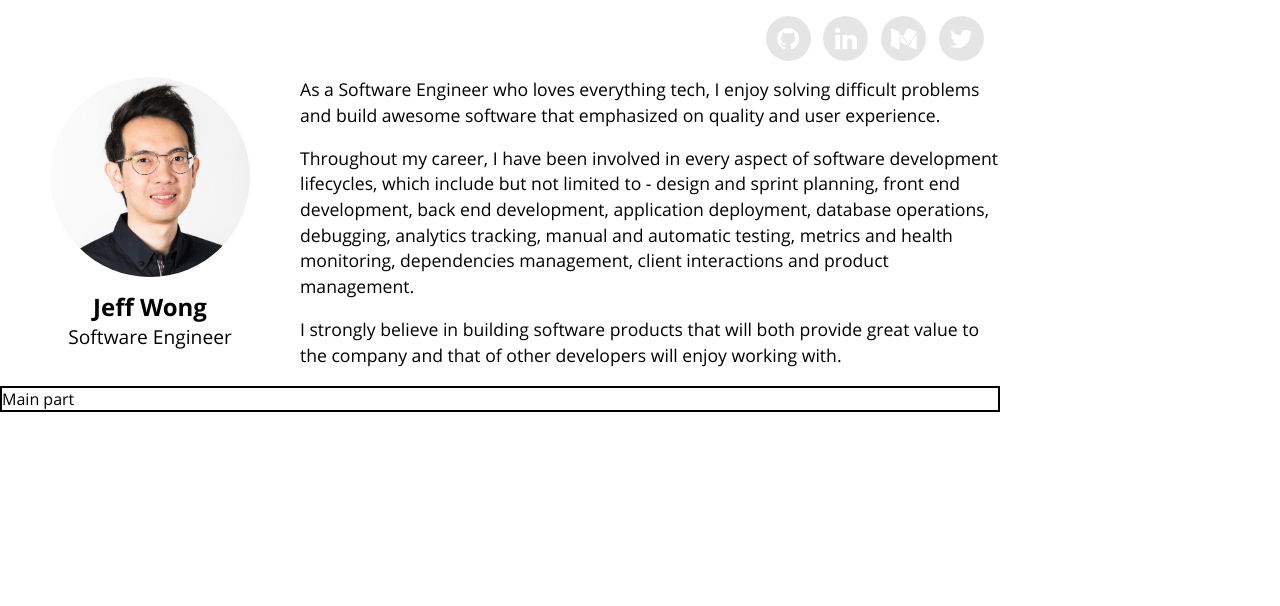
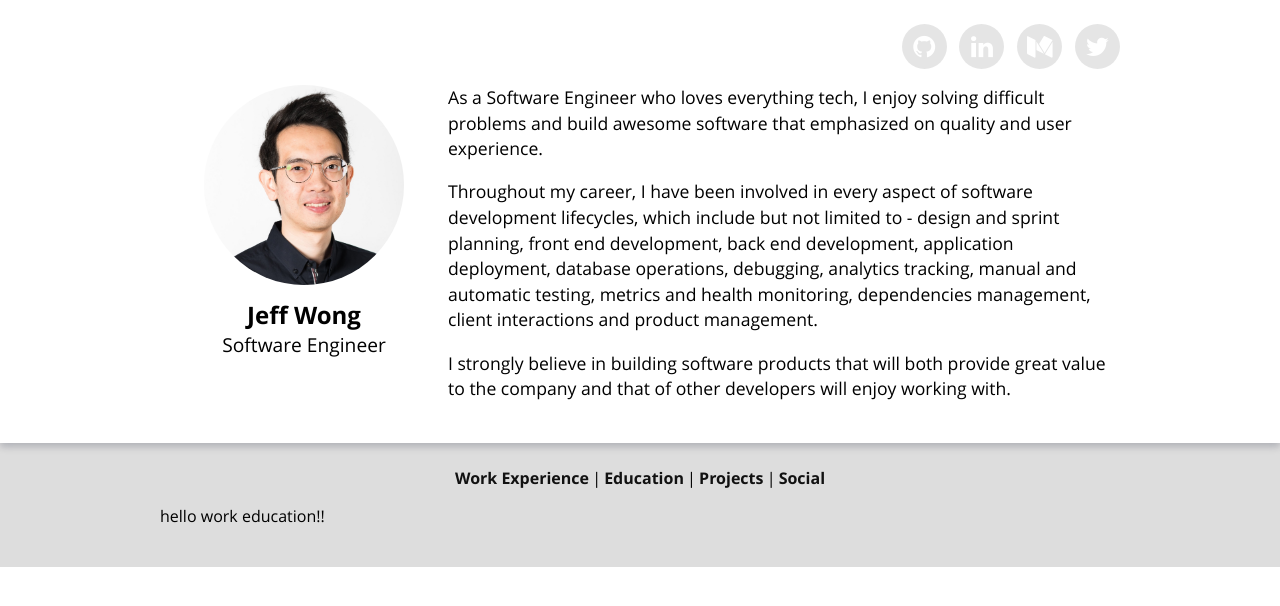
Before and after one commit to jeffmjwong/cv-app, a React (Create React App) app: page /education in a window 1280 px wide. Shown: the top 606 px of the page. Built offline with nearby package versions, Linux system fonts and the light colour scheme.

Commit message:
bring in react router

```diff
--- a/package.json
+++ b/package.json
@@ -9,6 +9,7 @@
     "font-awesome": "^4.7.0",
     "react": "^16.12.0",
     "react-dom": "^16.12.0",
+    "react-router-dom": "^5.1.2",
     "react-scripts": "3.3.0"
   },
   "scripts": {
--- a/src/App.css
+++ b/src/App.css
@@ -1,17 +1,18 @@
 .App {
   font-family: 'Open Sans';
-  max-width: 1000px;
-  padding: 0 auto;
+  background-color: #ddd;
 }
 
-.border {
-  border: 2px solid black;
+.header-container {
+  background-color: #fff;
+  box-shadow: 0 0.25rem 0.45rem 0 rgba(0, 11, 38, 0.2);
+  padding: 1.5rem 10rem;
 }
 
 .icons-bar-container {
   display: flex;
   justify-content: flex-end;
-  padding: 1rem;
+  margin-bottom: 1rem;
 }
 
 .icon-link {
@@ -33,20 +34,20 @@
   background: #999;
 }
 
-.header-container {
+.profile-container {
   display: flex;
 }
 
-.header-left-part-container {
+.profile-left-section-container {
   width: 30%;
   text-align: center;
 }
 
-.header-right-part-container {
+.profile-right-section-container {
   width: 70%;
 }
 
-.header-right-part-container > p {
+.profile-right-section-container > p {
   font-size: 1.1rem;
   line-height: 1.6rem;
   margin-top: 0;
@@ -72,3 +73,26 @@
 .title {
   font-size: 1.2rem;
 }
+
+.main-container {
+  padding: 1.5rem 10rem;
+}
+
+.navbar-container {
+  display: flex;
+  justify-content: center;
+}
+
+.navbar-container > a {
+  color: #111;
+  font-weight: 600;
+  text-decoration: none;
+}
+
+.navbar-container > a:hover {
+  border-bottom: 2px solid #555;
+}
+
+.vertical-separator {
+  margin: 0 0.2rem;
+}
--- a/src/App.js
+++ b/src/App.js
@@ -1,32 +1,56 @@
 import React from 'react';
+import { Switch, Route, Link } from 'react-router-dom';
 
 import Icons from './components/Icons';
 import Photo from './components/Photo';
 import NameAndTitle from './components/NameAndTitle';
 import Intro from './components/Intro';
+import WorkExperience from './components/WorkExperience';
+import Education from './components/Education';
+import Projects from './components/Projects';
+import Social from './components/Social';
 
 import './App.css';
 
 function App() {
   return (
     <div className="App">
+      <div className="header-container">
         <div className="icons-bar-container">
           <Icons />
         </div>
 
-      <div className="header-container">
-        <div className="header-left-part-container">
+        <div className="profile-container">
+          <div className="profile-left-section-container">
             <Photo />
             <NameAndTitle />
           </div>
 
-        <div className="header-right-part-container">
+          <div className="profile-right-section-container">
             <Intro />
           </div>
         </div>
+      </div>
 
-      <div className="border">
-        Main part
+      <div className="main-container">
+        <div className="navbar-container">
+          <Link to="/">Work Experience</Link>
+          <span className="vertical-separator">|</span>
+          <Link to="/education">Education</Link>
+          <span className="vertical-separator">|</span>
+          <Link to="/projects">Projects</Link>
+          <span className="vertical-separator">|</span>
+          <Link to="/social">Social</Link>
+        </div>
+
+        <div>
+          <Switch>
+            <Route exact path="/" component={WorkExperience} />
+            <Route path="/education" component={Education} />
+            <Route path="/projects" component={Projects} />
+            <Route path="/social" component={Social} />
+          </Switch>
+        </div>
       </div>
     </div>
   );
--- /dev/null
+++ b/src/components/Education.js
@@ -0,0 +1,9 @@
+import React from 'react';
+
+const Education = () => {
+  return (
+    <p>hello work education!!</p>
+  );
+};
+
+export default Education;
--- /dev/null
+++ b/src/components/Projects.js
@@ -0,0 +1,9 @@
+import React from 'react';
+
+const Projects = () => {
+  return (
+    <p>hello work projects yo lol!!</p>
+  );
+};
+
+export default Projects;
--- /dev/null
+++ b/src/components/Social.js
@@ -0,0 +1,9 @@
+import React from 'react';
+
+const Social = () => {
+  return (
+    <p>hello work social again!!</p>
+  );
+};
+
+export default Social;
--- /dev/null
+++ b/src/components/WorkExperience.js
@@ -0,0 +1,9 @@
+import React from 'react';
+
+const WorkExperience = () => {
+  return (
+    <p>hello work experience!!</p>
+  );
+};
+
+export default WorkExperience;
--- a/src/index.js
+++ b/src/index.js
@@ -4,8 +4,14 @@ import './index.css';
 import 'font-awesome/css/font-awesome.min.css';
 import App from './App';
 import * as serviceWorker from './serviceWorker';
+import { BrowserRouter } from 'react-router-dom';
 
-ReactDOM.render(<App />, document.getElementById('root'));
+ReactDOM.render(
+  <BrowserRouter>
+    <App />
+  </BrowserRouter>,
+  document.getElementById('root')
+);
 
 // If you want your app to work offline and load faster, you can change
 // unregister() to register() below. Note this comes with some pitfalls.
```
Also changed, not shown: 1 other file (tests, documents, lock files or other folders). Lines whose indentation alone changed are shown as unchanged.
